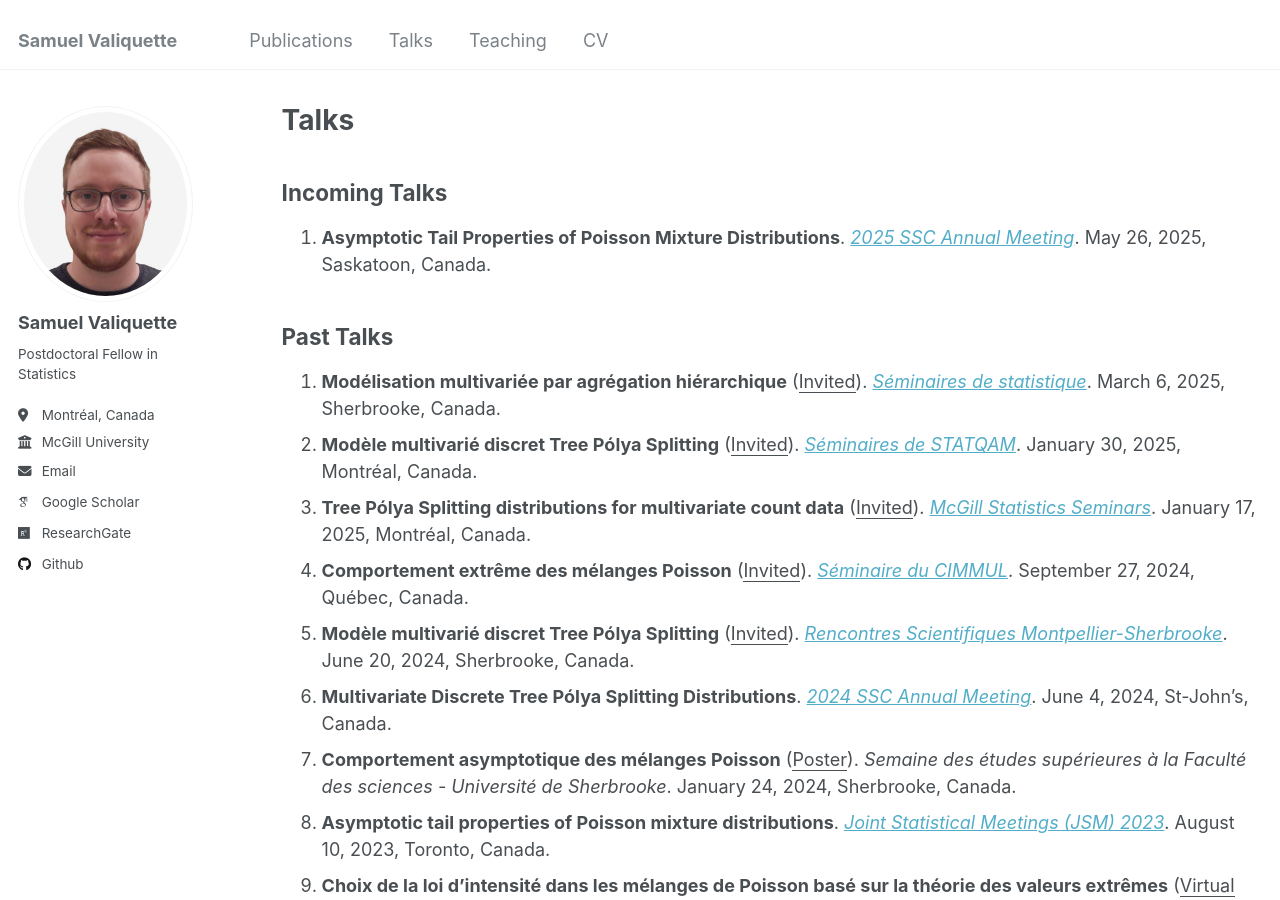
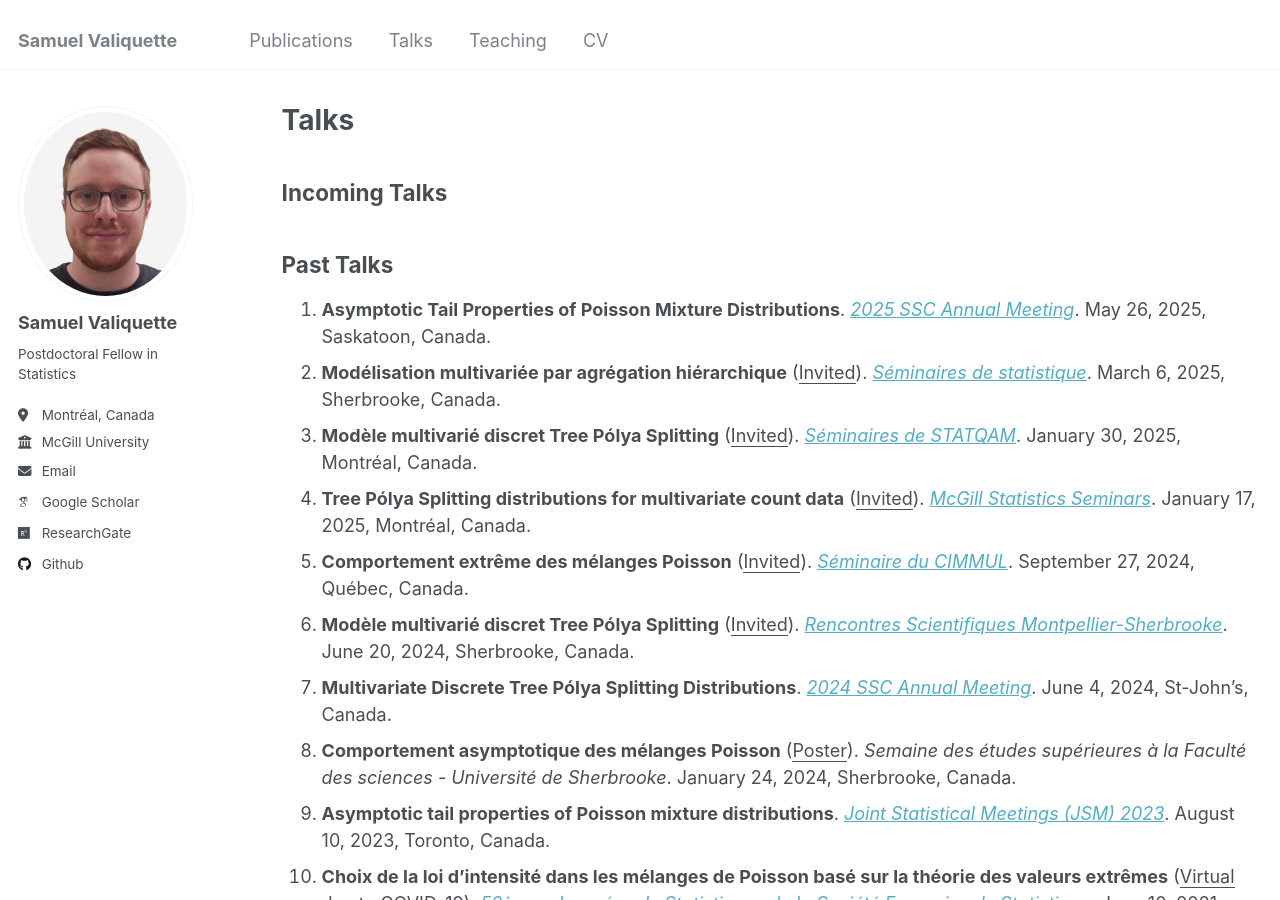
Before and after one commit to s-valiquette/s-valiquette.github.io, a Jekyll site: the page built from _pages/talks.md, in a window 1280 px wide and 900 px high. Built offline with Jekyll 4.4.1, drawn with Linux system fonts in a browser that asks for light colours; some web fonts are replaced; part of the change alters nothing that is shown.

```diff
--- a/_pages/talks.md
+++ b/_pages/talks.md
@@ -5,20 +5,20 @@ permalink: /talks/
 author_profile: true
 ---
 ## Incoming Talks
-1. **Asymptotic Tail Properties of Poisson Mixture Distributions**. *[2025 SSC Annual Meeting](https://ssc.ca/fr/congres/annuel/presentation/asymptotic-tail-properties-poisson-mixture-distributions)*. May 26, 2025, Saskatoon, Canada.
 
 ## Past Talks
+1. **Asymptotic Tail Properties of Poisson Mixture Distributions**. *[2025 SSC Annual Meeting](https://ssc.ca/fr/congres/annuel/presentation/asymptotic-tail-properties-poisson-mixture-distributions)*. May 26, 2025, Saskatoon, Canada.
 1. **Modélisation multivariée par agrégation hiérarchique** (<ins>Invited</ins>). *[Séminaires de statistique](https://www.usherbrooke.ca/mathematiques/recherche/congres-et-colloques/seminaires-de-statistique)*. March 6, 2025, Sherbrooke, Canada.
-2. **Modèle multivarié discret Tree Pólya Splitting** (<ins>Invited</ins>). *[Séminaires de STATQAM](https://statqam.uqam.ca/2024-2025/)*. January 30, 2025, Montréal, Canada.
-3. **Tree Pólya Splitting distributions for multivariate count data** (<ins>Invited</ins>). *[McGill Statistics Seminars](https://mcgillstat.github.io/)*. January 17, 2025, Montréal, Canada.
-4. **Comportement extrême des mélanges Poisson** (<ins>Invited</ins>). *[Séminaire du CIMMUL](https://cimmul.fsg.ulaval.ca/event/seminaire-du-cimmul-statistique-simon-valiquette/)*. September 27, 2024, Québec, Canada.
-5. **Modèle multivarié discret Tree Pólya Splitting** (<ins>Invited</ins>). *[Rencontres Scientifiques Montpellier-Sherbrooke](http://s-valiquette.github.io/files/colloque_statistique_UdeS_UM_2024.pdf)*. June 20, 2024, Sherbrooke, Canada.
-6. **Multivariate Discrete Tree Pólya Splitting Distributions**. *[2024 SSC Annual Meeting](https://ssc.ca/en/meeting/annual/presentation/multivariate-discrete-tree-polya-splitting-distributions)*. June 4, 2024, St-John’s, Canada.
-7. **Comportement asymptotique des mélanges Poisson** (<ins>Poster</ins>). *Semaine des études supérieures à la Faculté des sciences - Université de Sherbrooke*. January 24, 2024, Sherbrooke, Canada.
-8. **Asymptotic tail properties of Poisson mixture distributions**. *[Joint Statistical Meetings (JSM) 2023](https://ww2.amstat.org/meetings/jsm/2023/program.cfm)*. August 10, 2023, Toronto, Canada.
-9. **Choix de la loi d’intensité dans les mélanges de Poisson basé sur la théorie des valeurs extrêmes** (<ins>Virtual due to COVID-19</ins>). *[52èmes Journées de Statistiques de la Société Française de Statistique](https://jds2021.sciencesconf.org/program/details.html)*. June 10, 2021, Nice, France.
-10. **Le Bon, le Standard et le Bayésien**. *Club Mathématique de Sherbrooke*. January 24, 2019, Sherbrooke, Canada.
-11. **Le Bon, le Standard et l’Exact**. *Séminaires Universitaire en Mathématiques à Montréal (SUMM) 2019*. January 12, 2019, Montréal, Canada.
+1. **Modèle multivarié discret Tree Pólya Splitting** (<ins>Invited</ins>). *[Séminaires de STATQAM](https://statqam.uqam.ca/2024-2025/)*. January 30, 2025, Montréal, Canada.
+1. **Tree Pólya Splitting distributions for multivariate count data** (<ins>Invited</ins>). *[McGill Statistics Seminars](https://mcgillstat.github.io/)*. January 17, 2025, Montréal, Canada.
+1. **Comportement extrême des mélanges Poisson** (<ins>Invited</ins>). *[Séminaire du CIMMUL](https://cimmul.fsg.ulaval.ca/event/seminaire-du-cimmul-statistique-simon-valiquette/)*. September 27, 2024, Québec, Canada.
+1. **Modèle multivarié discret Tree Pólya Splitting** (<ins>Invited</ins>). *[Rencontres Scientifiques Montpellier-Sherbrooke](http://s-valiquette.github.io/files/colloque_statistique_UdeS_UM_2024.pdf)*. June 20, 2024, Sherbrooke, Canada.
+1. **Multivariate Discrete Tree Pólya Splitting Distributions**. *[2024 SSC Annual Meeting](https://ssc.ca/en/meeting/annual/presentation/multivariate-discrete-tree-polya-splitting-distributions)*. June 4, 2024, St-John’s, Canada.
+1. **Comportement asymptotique des mélanges Poisson** (<ins>Poster</ins>). *Semaine des études supérieures à la Faculté des sciences - Université de Sherbrooke*. January 24, 2024, Sherbrooke, Canada.
+1. **Asymptotic tail properties of Poisson mixture distributions**. *[Joint Statistical Meetings (JSM) 2023](https://ww2.amstat.org/meetings/jsm/2023/program.cfm)*. August 10, 2023, Toronto, Canada.
+1. **Choix de la loi d’intensité dans les mélanges de Poisson basé sur la théorie des valeurs extrêmes** (<ins>Virtual due to COVID-19</ins>). *[52èmes Journées de Statistiques de la Société Française de Statistique](https://jds2021.sciencesconf.org/program/details.html)*. June 10, 2021, Nice, France.
+1. **Le Bon, le Standard et le Bayésien**. *Club Mathématique de Sherbrooke*. January 24, 2019, Sherbrooke, Canada.
+1. **Le Bon, le Standard et l’Exact**. *Séminaires Universitaire en Mathématiques à Montréal (SUMM) 2019*. January 12, 2019, Montréal, Canada.
 
 ## Science Popularization
 - **Presentation of graduate studies**, *François-Williams highschool*, April 10, 2024, Saint-Amable, Canada.
```
